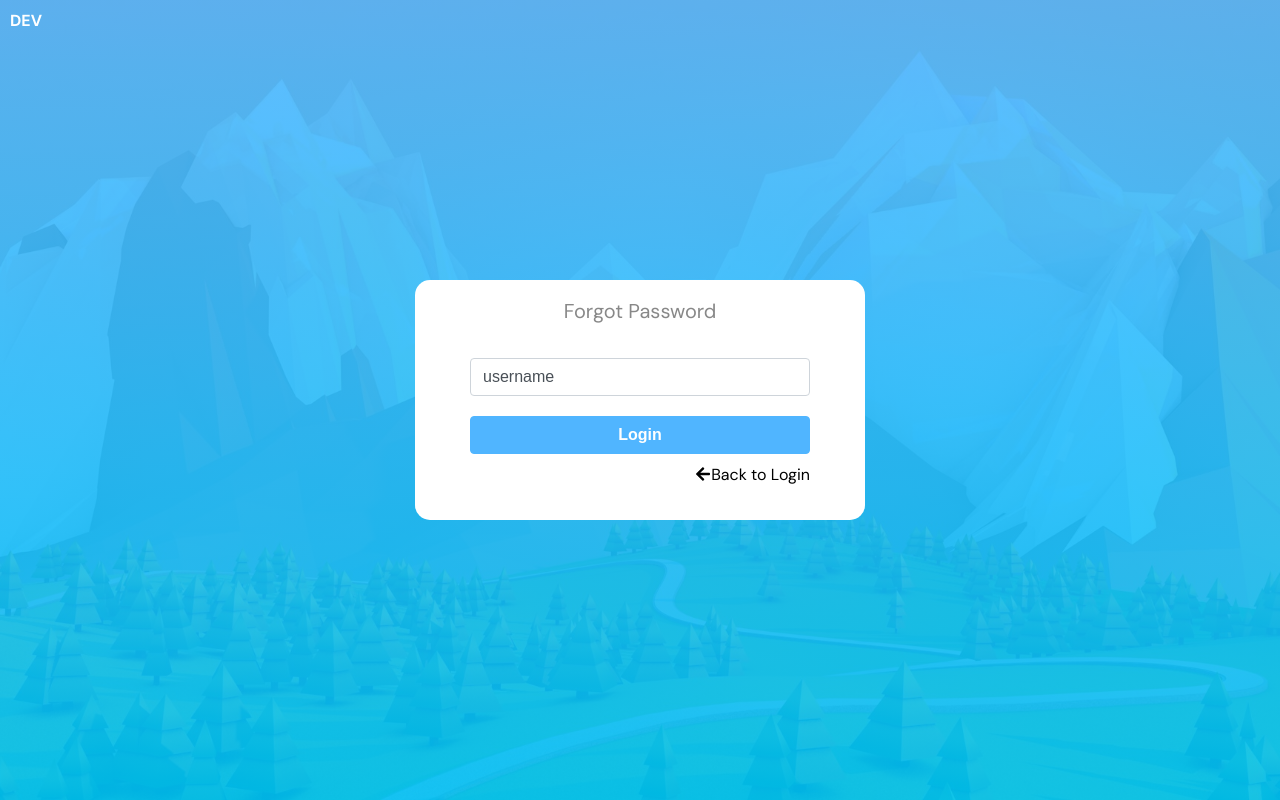
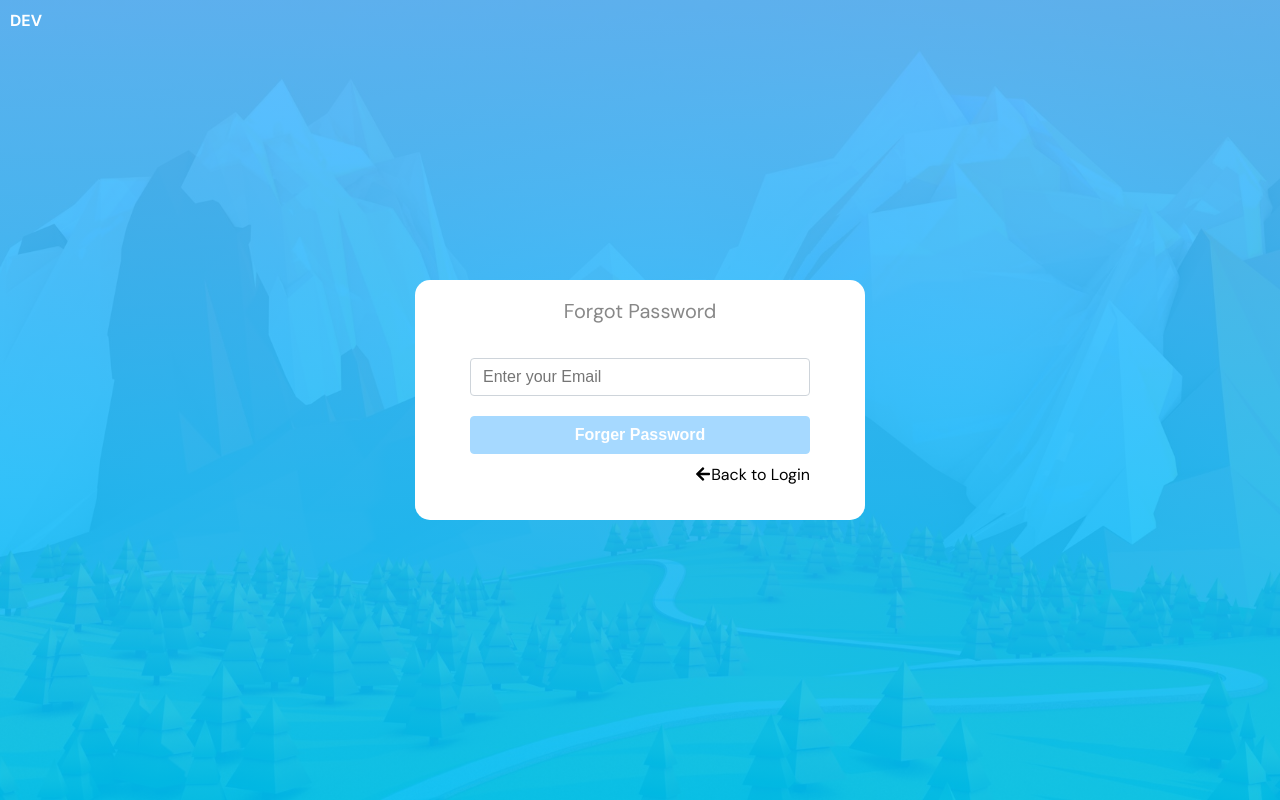
Before and after one commit to Antardas/Chithi-frontend, a React (Vite) app: page /forget-password in a window 1280 px wide. Built offline with nearby package versions, Linux system fonts and the light colour scheme; no server answers.

Commit message:
feat(auth): Implement forgot password functionality in ForgetPassword component

```diff
--- a/src/Components/Input/index.tsx
+++ b/src/Components/Input/index.tsx
@@ -12,7 +12,7 @@ interface InputProps extends React.InputHTMLAttributes<HTMLInputElement> {
   handleChange?(event: React.ChangeEvent<HTMLInputElement>): void;
 }
 
-const Input: FC<InputProps> = ({ id, className, labelText, name, placeHolder, type, value, handleChange }) => {
+const Input: FC<InputProps> = ({ id, className, labelText, name, placeHolder, type, value, handleChange, style }) => {
   return (
     <div className="form-row">
       {labelText ?? (
@@ -30,6 +30,7 @@ const Input: FC<InputProps> = ({ id, className, labelText, name, placeHolder, ty
         type={type}
         className={`form-input ${className}`}
         autoComplete={''}
+        style={style}
       />
     </div>
   );
--- a/src/pages/auth/ForgetPassword/ForgetPassword.scss
+++ b/src/pages/auth/ForgetPassword/ForgetPassword.scss
@@ -1,5 +1,7 @@
 .forgot-password-tabs {
   height: 240px;
+  max-height: 300px;
+  transition: height 0.5s cubic-bezier(0.19, 1, 0.22, 1);
 
   .tabs-auth {
     .tab-group {
--- a/src/pages/auth/ForgetPassword/index.tsx
+++ b/src/pages/auth/ForgetPassword/index.tsx
@@ -1,11 +1,46 @@
-import React from 'react';
+import React, { useState } from 'react';
 import { FaArrowLeft } from 'react-icons/fa';
 import './ForgetPassword.scss';
 import Input from '../../../Components/Input';
 import Button from '../../../Components/Button';
 import { Link } from 'react-router-dom';
 import backgroundImage from '../../../assets/images/background.jpg';
+import { authService } from '../../../services/api/auth/auth.service';
+import { AxiosError, AxiosResponse, isAxiosError } from 'axios';
+import { IError } from '../../../types/axios';
+import { IForgetPasswordRes } from '../../../types/auth';
 const ForgetPassword = () => {
+  const [email, setEmail] = useState<string>('');
+  const [responseMessage, setResponseMessage] = useState<string>('');
+  const [alertType, setAlertType] = useState<string>('');
+  const [showAlert, setShowAlert] = useState<boolean>(false);
+  const [loading, setLoading] = useState<boolean>(false);
+  const forgetPassword = async (event: React.FormEvent<HTMLFormElement>) => {
+    setLoading(true);
+    event.preventDefault();
+
+    try {
+      const result: AxiosResponse<IForgetPasswordRes> = await authService.forgotPassword(email);
+      console.log(result);
+
+      setLoading(false);
+      setResponseMessage(result.data.message);
+      setEmail('');
+      setShowAlert(false);
+      setAlertType('alert-success');
+    } catch (error: unknown) {
+      setShowAlert(true);
+      setLoading(false);
+      setAlertType('alert-error');
+      if (isAxiosError(error)) {
+        const typedError: AxiosError<IError> = error;
+        setResponseMessage(typedError?.response?.data?.message || 'Something went wrong');
+      } else {
+        setResponseMessage('Something Went Wrong');
+      }
+    }
+  };
+
   return (
     <div
       className="container-wrapper"
@@ -17,7 +52,12 @@ const ForgetPassword = () => {
       {' '}
       <div className="environment">DEV</div>
       <div className="container-wrapper-auth">
-        <div className="tabs forgot-password-tabs">
+        <div
+          className="tabs forgot-password-tabs"
+          style={{
+            height: `${responseMessage ? '300px' : ''}`
+          }}
+        >
           <div className="tabs-auth">
             <ul className="tab-group">
               <li className="tab">
@@ -27,19 +67,34 @@ const ForgetPassword = () => {
 
             <div className="tab-item">
               <div className="auth-inner">
-                <form className="auth-form">
+                {responseMessage ? (
+                  <div className={`alerts ${alertType}`} role="alert">
+                    {responseMessage}
+                  </div>
+                ) : (
+                  ''
+                )}
+                <form className="auth-form" onSubmit={forgetPassword}>
                   <div className="form-input-container">
                     {/* username field */}
-                    <Input id="username" name="username" type="text" value="username" placeHolder="Enter your Email" />
+                    <Input
+                      id="email"
+                      name="email"
+                      type="mail"
+                      value={email}
+                      style={{
+                        border: `${showAlert ? '1px solid #fa9b8a' : ''}`
+                      }}
+                      placeHolder="Enter your Email"
+                      handleChange={(e) => setEmail(e.target.value)}
+                    />
                   </div>
                   {/* button component */}
                   <Button
-                    label="Login"
+                    label={`${loading ? 'Forger Password in progress' : 'Forger Password'}`}
                     className="auth-button button"
-                    disabled={false}
-                    handleClick={(e) => {
-                      e.preventDefault();
-                    }}
+                    disabled={loading || !email}
+                    type="submit"
                   />
                   <Link to={'/'}>
                     <span className="forgot-password">
--- a/src/pages/auth/Login/index.tsx
+++ b/src/pages/auth/Login/index.tsx
@@ -72,6 +72,9 @@ const Login = () => {
             name="username"
             type="text"
             value={username}
+             style={{
+              border: `${hasError ? '1px solid #fa9b8a' : ''}`
+            }}
             handleChange={(e) => setUsername(e.target.value)}
             placeHolder="Username"
           />
@@ -81,6 +84,9 @@ const Login = () => {
             name="password"
             type="password"
             value={password}
+             style={{
+              border: `${hasError ? '1px solid #fa9b8a' : ''}`
+            }}
             placeHolder="Enter your password"
             handleChange={(e) => setPassword(e.target.value)}
           />
```
Also changed, not shown: src/types/auth.ts (+10 -1 lines).
